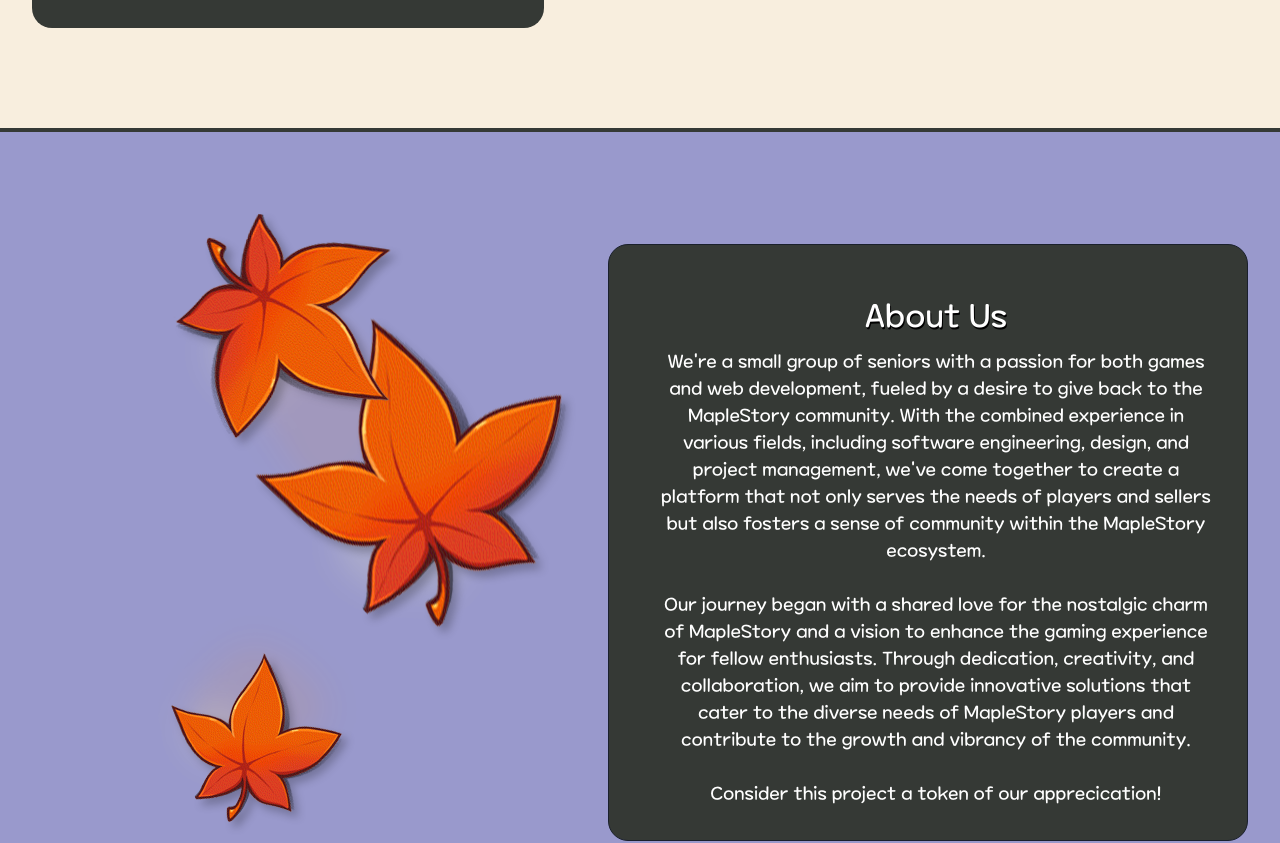
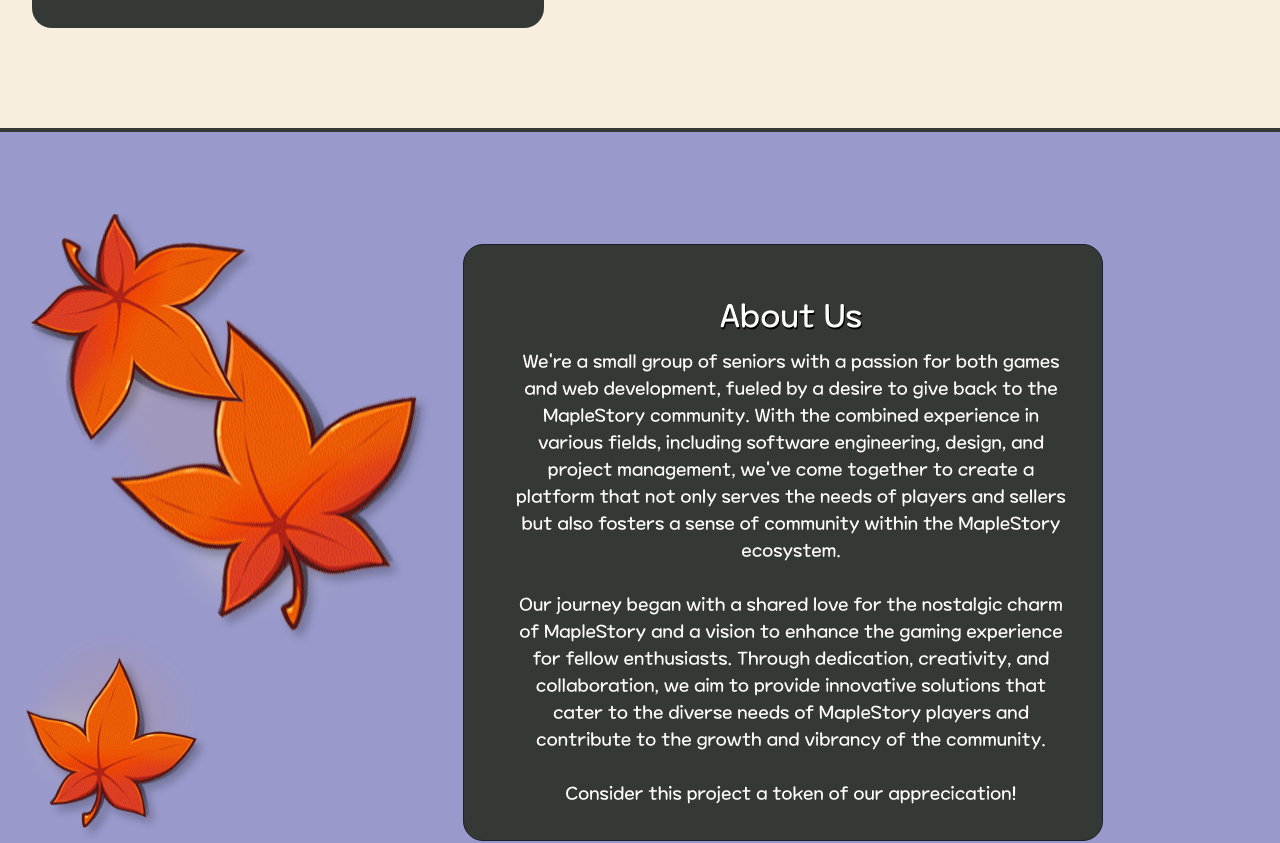
Before and after one commit to davidredziniak/maple-frenzy, a React (Create React App) app in the folder ui/: page /#/ in a window 1280 px wide. Shown: the part 640-1483 px from the top of the page. Built offline with nearby package versions, Linux system fonts and the light colour scheme.

Commit message:
tweak about us box

```diff
--- a/ui/src/pages/Landing.js
+++ b/ui/src/pages/Landing.js
@@ -23,10 +23,8 @@
       </Box>
 
       {/* About Us Section */}
-      <Flex id="about" bg="#9999cc" justify="flex-end" pt={20} pb={100} borderBottom="4px solid #353935" borderTop="4px solid #353935">
-        <Box justify="flex-start">
-          <img src={Leaves} alt="Leaves!" />
-        </Box>
+      <Flex id="about" bg="#9999cc" justify="flex-start" pt={20} pb={100} borderBottom="4px solid #353935" borderTop="4px solid #353935">
+        <img src={Leaves} alt="Leaves!" />
         <Box ml={8} mr={8} mt={8} p={8} bg="#353935" borderRadius="20" w="50%" border="1px solid">
           <Text bg="#353935" fontSize={32} textShadow="1px 2px #000000" color="white" pt={4} pl={4} textAlign="center">About Us</Text>
           <Text bg="#353935" fontSize={18} color="white" pt={2} pl={4} textAlign="center">
```
